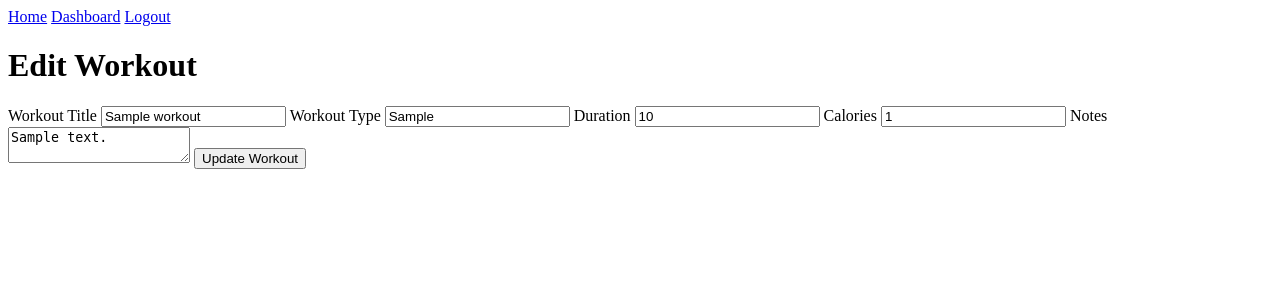
After one commit to Ghound03/Fitnessapp, a Flask app: page /workout/1/edit in a window 1280 px wide. The commit adds this page. Shown: the top 300 px of the page. Run offline with Flask 3, Linux system fonts and the light colour scheme; a user stored in the database is signed in; tables that the repository leaves empty hold one stand-in row (values such as "Sample post").

Commit message:
Add edit and delete workout functionality

```diff
--- a/app.py
+++ b/app.py
@@ -117,6 +117,47 @@ def create_app():
 
         return render_template("add_workout.html")
 
+    @app.route("/workout/<int:workout_id>/edit", methods=["GET", "POST"])
+    @login_required
+    def edit_workout(workout_id):
+        workout = Workout.query.get_or_404(workout_id)
+
+        if workout.user_id != current_user.id:
+            flash("Access denied.", "danger")
+            return redirect(url_for("dashboard"))
+
+        if request.method == "POST":
+            workout.title = request.form.get("title")
+            workout.workout_type = request.form.get("workout_type")
+            workout.duration_minutes = int(request.form.get("duration"))
+            workout.calories_burned = int(request.form.get("calories"))
+            workout.notes = request.form.get("notes")
+
+            db.session.commit()
+
+            flash("Workout updated successfully.", "success")
+            return redirect(url_for("dashboard"))
+
+        return render_template(
+            "edit_workout.html",
+            workout=workout
+        )
+
+    @app.route("/workout/<int:workout_id>/delete", methods=["POST"])
+    @login_required
+    def delete_workout(workout_id):
+        workout = Workout.query.get_or_404(workout_id)
+
+        if workout.user_id != current_user.id:
+            flash("Access denied.", "danger")
+            return redirect(url_for("dashboard"))
+
+        db.session.delete(workout)
+        db.session.commit()
+
+        flash("Workout deleted.", "info")
+        return redirect(url_for("dashboard"))
+
     with app.app_context():
         db.create_all()
 
--- /dev/null
+++ b/templates/edit_workout.html
@@ -0,0 +1,42 @@
+{% extends "base.html" %}
+
+{% block title %}Edit Workout{% endblock %}
+
+{% block content %}
+
+<h1>Edit Workout</h1>
+
+<form method="POST">
+
+    <label>Workout Title</label>
+    <input type="text"
+           name="title"
+           value="{{ workout.title }}"
+           required>
+
+    <label>Workout Type</label>
+    <input type="text"
+           name="workout_type"
+           value="{{ workout.workout_type }}"
+           required>
+
+    <label>Duration</label>
+    <input type="number"
+           name="duration"
+           value="{{ workout.duration_minutes }}"
+           required>
+
+    <label>Calories</label>
+    <input type="number"
+           name="calories"
+           value="{{ workout.calories_burned }}"
+           required>
+
+    <label>Notes</label>
+    <textarea name="notes">{{ workout.notes }}</textarea>
+
+    <button type="submit">Update Workout</button>
+
+</form>
+
+{% endblock %}
```
Also changed, not shown: templates/dashboard.html (+12 -0 lines).
